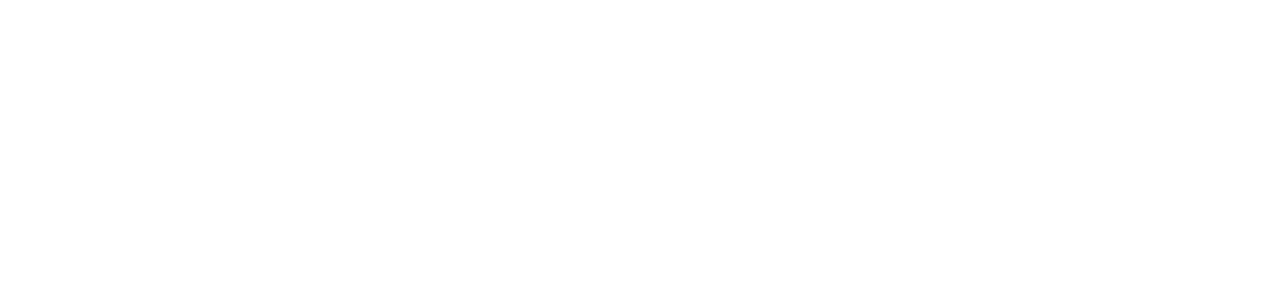
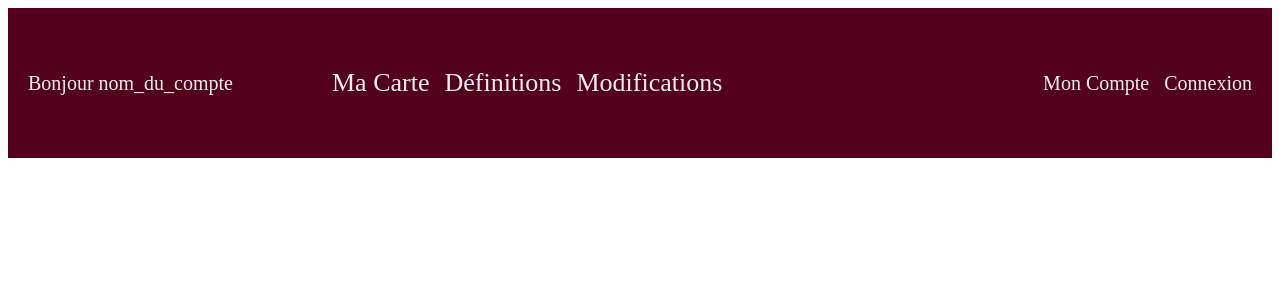
Before and after one commit to CharlesHuault/Project-Wines, a React (Create React App) app in the folder my-sommelier/: page /mymenu in a window 1280 px wide. Shown: the top 300 px of the page. Built offline with nearby package versions, Linux system fonts and the light colour scheme.

Commit message:
Deleting solo header to add one for visitors and one for connected user

```diff
--- a/my-sommelier/src/App.js
+++ b/my-sommelier/src/App.js
@@ -6,12 +6,14 @@
 import Modifications from './pages/Modifications';
 import Navigation from './components/Navigation';
 import Login from './pages/Login';
+import Mymenu from './pages/Mymenu';
 
 const App = () => {
   return (
     <BrowserRouter>
       <Routes>
         <Route path="/" element={<Home />} />
+        <Route path="/mymenu" element={<Mymenu />} />
         <Route path="/definitions" element={<Definitions />} />
         <Route path="/modifications" element={<Modifications />} />
         <Route path="/account" element={<Navigation />} />
--- /dev/null
+++ b/my-sommelier/src/components/VisitorHeader.js
@@ -0,0 +1,16 @@
+import React from 'react';
+import Navigation from './Navigation';
+import '../styles/components/header.scss'
+
+const VisitorHeader = () => {
+    return (
+        <div className='Header'>
+            <div className='Hello'>
+                <p>Bonjour nom_du_compte</p>
+            </div>
+            <Navigation/>
+        </div>
+    );
+};
+
+export default VisitorHeader;
--- a/my-sommelier/src/pages/Home.js
+++ b/my-sommelier/src/pages/Home.js
@@ -1,10 +1,10 @@
 import React from 'react';
-import Header from '../components/Header';
+import VisitorHeader from '../components/VisitorHeader';
 
 const Home = () => {
     return (
         <div>
-            <Header/>
+            <VisitorHeader/>
         </div>
     );
 };
```
Also changed, not shown: my-sommelier/src/pages/Mymenu.js (renamed from my-sommelier/src/components/Header.js, +4 -4 lines).
